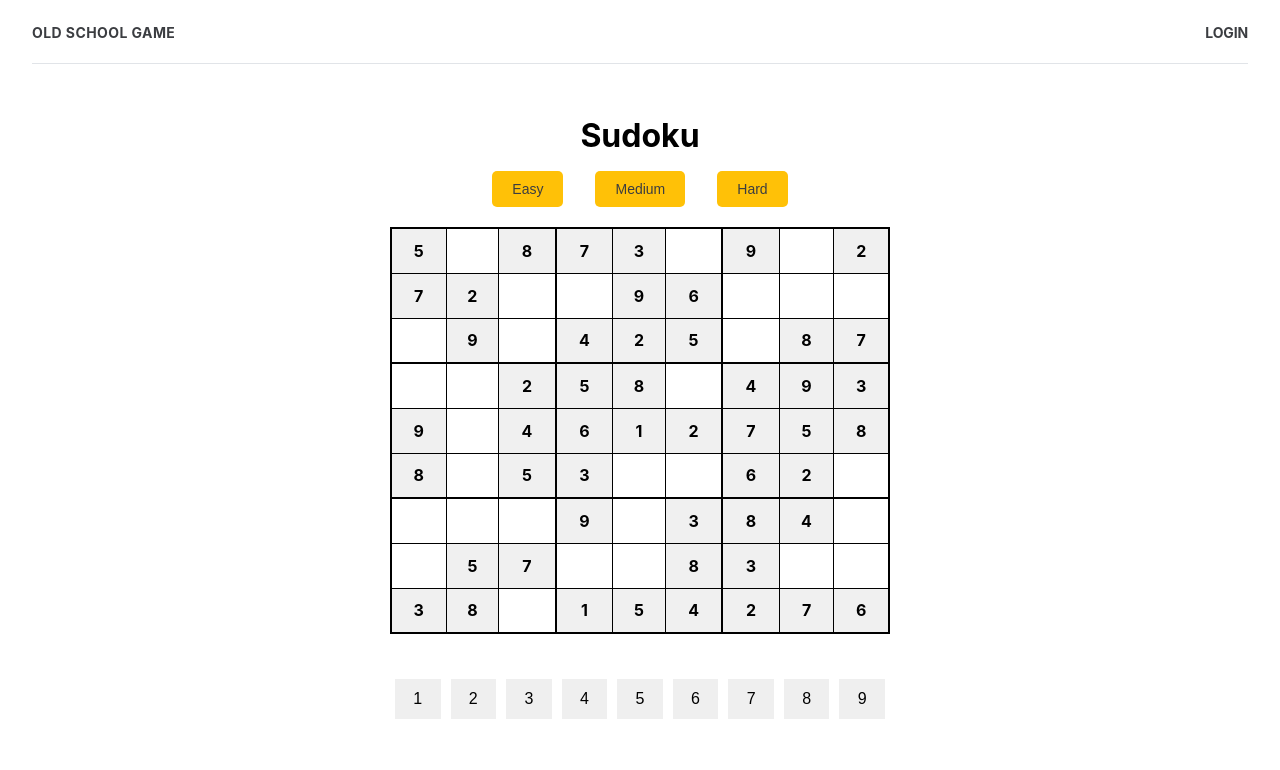
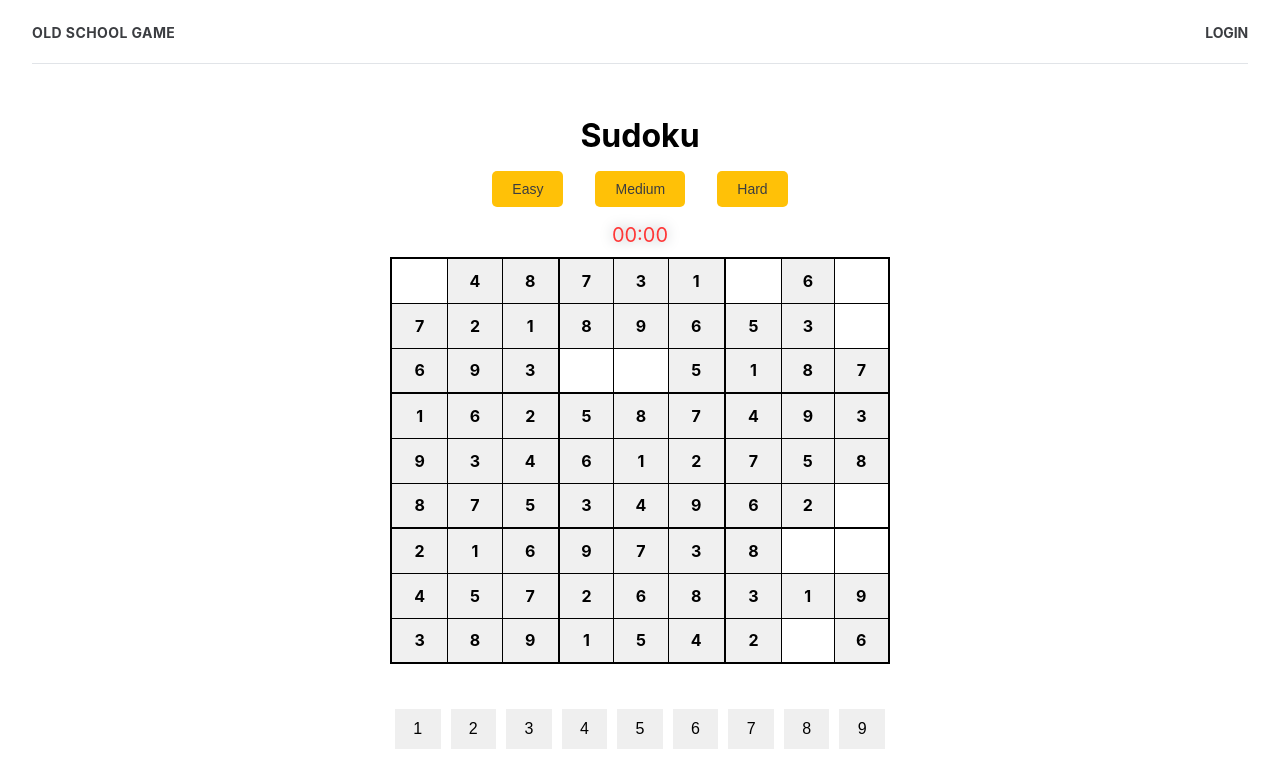
Before and after one commit to rishika174/Old-School-Game, a Next.js app: page /game/sudoku in a window 1280 px wide. Shown: the top 770 px of the page. Built offline with nearby package versions, Linux system fonts and the light colour scheme.

Commit message:
Timer Added

```diff
--- /dev/null
+++ b/src/app/game/sudoku/Sudoku.ts
@@ -0,0 +1,98 @@
+// Function to check if a number is valid in a given position
+const isValid = (grid: number[][], row: number, col: number, num: number) => {
+    for (let i = 0; i < 9; i++) {
+        // Check if the number already exists in the row, column, or 3x3 grid
+        if (grid[row][i] === num || grid[i][col] === num) return false;
+
+        // Check the 3x3 grid
+        const gridRow = 3 * Math.floor(row / 3) + Math.floor(i / 3);
+        const gridCol = 3 * Math.floor(col / 3) + (i % 3);
+        if (grid[gridRow][gridCol] === num) return false;
+    }
+    return true;
+};
+
+// Function to generate a full valid Sudoku grid using backtracking
+export const generateFullSudoku = () => {
+    const grid = Array.from({ length: 9 }, () => Array(9).fill(0));
+
+    // Function to fill the grid using backtracking
+    const fillGrid = (grid: number[][]): boolean => {
+        for (let row = 0; row < 9; row++) {
+            for (let col = 0; col < 9; col++) {
+                if (grid[row][col] === 0) {
+                    // Shuffle numbers 1-9 to place them randomly
+                    const nums = Array.from({ length: 9 }, (_, i) => i + 1).sort(() => Math.random() - 0.5);
+                    for (const num of nums) {
+                        if (isValid(grid, row, col, num)) {
+                            grid[row][col] = num;
+                            if (fillGrid(grid)) return true;
+                            grid[row][col] = 0; // Backtrack
+                        }
+                    }
+                    return false; // No valid number found, backtrack
+                }
+            }
+        }
+        return true; // Grid fully filled
+    };
+
+
+    fillGrid(grid);
+    return grid;
+};
+
+// Function to remove numbers to create a Sudoku puzzle with a specific difficulty
+export const removeNumbers = (grid: number[][], difficulty: "easy" | "medium" | "hard") => {
+    let attempts = difficulty === "easy" ? 10 : difficulty === "medium" ? 40 : 50;
+
+    while (attempts > 0) {
+        const row = Math.floor(Math.random() * 9);
+        const col = Math.floor(Math.random() * 9);
+
+        if (grid[row][col] !== 0) {
+            const backup = grid[row][col];
+            grid[row][col] = 0;
+
+            const gridCopy = grid.map(row => [...row]);
+
+            // If the puzzle still has a unique solution, continue; otherwise, restore the number
+            if (!hasUniqueSolution(gridCopy)) {
+                grid[row][col] = backup; // Restore the number if multiple solutions found
+            } else {
+                attempts--;
+            }
+        }
+    }
+
+    return grid;
+};
+
+// Function to check if the Sudoku has a unique solution (basic backtracking solver)
+const hasUniqueSolution = (grid: number[][]) => {
+    let solutionCount = 0;
+
+    const solve = (grid: number[][]): boolean => {
+        for (let row = 0; row < 9; row++) {
+            for (let col = 0; col < 9; col++) {
+                if (grid[row][col] === 0) {
+                    for (let num = 1; num <= 9; num++) {
+                        if (isValid(grid, row, col, num)) {
+                            grid[row][col] = num;
+                            if (solve(grid)) {
+                                solutionCount++;
+                                if (solutionCount > 1) return false; // More than one solution
+                            }
+                            grid[row][col] = 0;
+                        }
+                    }
+                    return false; // No solution found
+                }
+            }
+        }
+        return true; // Solution found
+    };
+
+    solve(grid);
+    return solutionCount === 1;
+};
--- a/src/app/game/sudoku/page.module.css
+++ b/src/app/game/sudoku/page.module.css
@@ -7,7 +7,7 @@
 
 .grid {
     border-collapse: collapse;
-    margin: 20px;
+    margin: 10px  20px  20px  20px;
 
     width: 100%;
     max-width: 500px;
@@ -106,6 +106,33 @@ tr:nth-child(3n) .cell {
     cursor: pointer;
 }
 
+.timerConatainer{
+    display: flex;
+    flex-direction: row;
+    align-items: center;
+    justify-content: center;
+    margin-top: 1rem;
+
+}
+
+.timer{
+    font-size: 20px;
+    color: var(--light-red);
+    filter: drop-shadow(0 0 0.40rem #A0A5AC);
+}
+
+.blink {
+    animation: blink-animation 1s steps(5, start) infinite;
+}
+
+@keyframes blink-animation {
+    to {
+        visibility: hidden;
+    }
+}
+
+
+
 .checkYourSolutionContainer {
     display: flex;
     flex-direction: column;
--- a/src/app/game/sudoku/page.tsx
+++ b/src/app/game/sudoku/page.tsx
@@ -1,116 +1,114 @@
 "use client";
 
-import { useState, useEffect } from "react";
+import { useState, useEffect, useCallback, useMemo, useRef } from "react";
 import styles from "./page.module.css";
+import { generateFullSudoku, removeNumbers } from "@/app/game/sudoku/Sudoku";
 
 export default function Home() {
-    // State for managing the current Sudoku puzzle
+    console.log("Rerender page....");
+
     const [sudoku, setSudoku] = useState<number[][]>([]);
-    // State for storing the initial unchangeable Sudoku puzzle
     const [initialSudoku, setInitialSudoku] = useState<number[][]>([]);
-    // State for tracking the currently selected cell in the Sudoku grid
     const [selectedCell, setSelectedCell] = useState<[number, number] | null>(null);
+    const [difficultyLevel, setDifficultyLevel] = useState<"easy" | "medium" | "hard">("easy");
+    const [message, setMessage] = useState<string>("");
+    const [sudokuAns, setSudokuAns] = useState<number[][]>([]);
+    const [time, setTime] = useState<number>(0);
+    const [isTimerActive, setIsTimerActive] = useState<boolean>(false);
+    const timerRef = useRef<NodeJS.Timeout | null>(null);
 
-    const [difficultyLevel, setDifficultyLevel] = useState< "easy" | "medium" | "hard" >('easy');
-    const [message, setMessage] = useState<string>('');
+    // Start the timer when a cell is clicked
+    const startTimer = useCallback(() => {
+        if (!isTimerActive) {
+            setIsTimerActive(true);
+            timerRef.current = setInterval(() => {
+                setTime((prevTime) => prevTime + 1);
+            }, 1000);
+        }
+    }, [isTimerActive]);
 
+    // Stop the timer when the solution is correct
+    const stopTimer = useCallback(() => {
+        setIsTimerActive(false);
+        if (timerRef.current) {
+            clearInterval(timerRef.current);
+        }
+    }, []);
 
-    // Function to check the entire Sudoku grid for a correct solution
-    const checkSolution = () => {
-        // Helper function to check if an array contains unique numbers 1-9
-        const isValidArray = (arr: number[]) => {
-            const filteredArr = arr.filter(num => num !== 0); // Remove 0s (empty cells)
-            const uniqueNumbers = new Set(filteredArr);
-            return filteredArr.length === uniqueNumbers.size && filteredArr.length === 9;
-        };
+    // Format time in mm:ss format
+    const formatTime = useCallback((time: number) => {
+        const minutes = Math.floor(time / 60).toString().padStart(2, "0");
+        const seconds = (time % 60).toString().padStart(2, "0");
+        return `${minutes}:${seconds}`;
+    }, []);
 
+    const checkSolution = useCallback(() => {
+        console.log(sudokuAns);
 
-        //
-        // // Check all columns
-        // for (let col = 0; col < 9; col++) {
-        //     const column = sudoku.map(row => row[col]);
-        //     if (!isValidArray(column)) {
-        //         setMessage(`Invalid solution! Check your columns ${1+col}. 🧐`);
-        //         return false;
-        //     }
-        // }
+        if (!sudokuAns || sudokuAns.length === 0) {
+            console.error("Sudoku solution is not initialized yet!");
+            setMessage("Sudoku answer grid is not ready yet. Please generate the puzzle first.");
+            return false;
+        }
 
-        // Check all 3x3 grids
-        for (let gridRow = 0; gridRow < 3; gridRow++) {
-            for (let gridCol = 0; gridCol < 3; gridCol++) {
-                const grid: number[] = [];
-                for (let row = gridRow * 3; row < gridRow * 3 + 3; row++) {
-                    for (let col = gridCol * 3; col < gridCol * 3 + 3; col++) {
-                        grid.push(sudoku[row][col]);
-                    }
-                }
-                if (!isValidArray(grid)) {
-                    setMessage(`Invalid solution! Check your ${1+gridRow}x${1+gridCol} grids. 🤔`);
+        for (let row = 0; row < 9; row++) {
+            for (let col = 0; col < 9; col++) {
+                if (sudoku[row][col] === 0 || sudoku[row][col] !== sudokuAns[row][col]) {
+                    setMessage(`Invalid solution! There's an error at row ${row + 1}, col ${col + 1}. 🤔`);
                     return false;
                 }
             }
         }
+        stopTimer(); // Stop the timer if the solution is correct
+        setMessage("Congratulations! Your solution is correct. 🥰");
+        return true;
+    }, [sudoku, sudokuAns, stopTimer]);
 
-        // Check all rows
-        for (let row = 0; row < 9; row++) {
-            if (!isValidArray(sudoku[row])) {
-                setMessage(`Invalid solution! Check your rows ${1+row}. 🧐`);
-                return false;
+    const generateSudoku = useCallback(() => {
+        const fullGrid = generateFullSudoku();
+        setSudokuAns(fullGrid.map((row) => [...row]));
+        return removeNumbers(fullGrid, difficultyLevel);
+    }, [difficultyLevel]);
+
+    useEffect(() => {
+        const puzzle = generateSudoku();
+        setSudoku(puzzle);
+        setInitialSudoku(puzzle.map((row) => [...row]));
+        setTime(0); // Reset timer on difficulty change
+        stopTimer(); // Stop the timer when a new puzzle is generated
+    }, [difficultyLevel, generateSudoku, stopTimer]);
+
+    const handleCellClick = useCallback((row: number, col: number) => {
+        if (initialSudoku[row][col] === 0) {
+            setSelectedCell([row, col]);
+            if (time <= 0) {
+                startTimer(); // Start the timer on the first click
             }
         }
+    }, [initialSudoku, time, startTimer]);
 
-        setMessage("Congratulations! Your solution is correct. 🥰");
-        return true;
-    };
-
-
-    console.log("Rerender page....");
-
-
-    // Main function to generate a medium-level Sudoku puzzle
-    const generateSudoku = () => {
-        const fullGrid = generateFullGrid(); // Generate the complete grid
-        return removeNumbers(fullGrid, difficultyLevel); // Remove numbers for medium difficulty
-    };
-
-    // Effect to initialize the Sudoku puzzle when the component mounts
-    useEffect(() => {
-        const puzzle = generateSudoku(); // Generate the puzzle
-        setSudoku(puzzle); // Set the current puzzle state
-        setInitialSudoku(puzzle.map(row => [...row])); // Store the initial puzzle as unchangeable cells
-    }, [difficultyLevel]);
-
-    // Handle when a cell is clicked
-    const handleCellClick = (row: number, col: number) => {
-        // Only allow changing the cell if it's not pre-filled
-        if (initialSudoku[row][col] === 0) {
-            setSelectedCell([row, col]);
-        }
-    };
-
-    // Handle when a number is selected from the number buttons
-    const handleNumberSelect = (number: number) => {
+    const handleNumberSelect = useCallback((number: number) => {
         if (selectedCell) {
             const [row, col] = selectedCell;
-            const newSudoku = [...sudoku]; // Clone the current puzzle
-            newSudoku[row][col] = number; // Update the selected cell with the new number
-            setSudoku(newSudoku); // Update the state with the new puzzle
+            const newSudoku = [...sudoku];
+            newSudoku[row][col] = number;
+            setSudoku(newSudoku);
         }
-    };
+    }, [selectedCell, sudoku]);
 
-    // Check if the cell is pre-filled and thus unchangeable
-    const isUnchangeable = (row: number, col: number) => {
-        return initialSudoku[row][col] !== 0; // If the initial puzzle value is not 0, it's unchangeable
-    };
+    const isUnchangeable = useCallback((row: number, col: number) => {
+        return initialSudoku[row][col] !== 0;
+    }, [initialSudoku]);
 
-    // Render each individual cell in the Sudoku grid
-    const renderCell = (row: number, col: number) => {
-        const value = sudoku[row][col]; // Get the value for the current cell
-
-        // Determine if the cell is selected or part of the same row, column, or 3x3 grid
+    const renderCell = useCallback(
+        (row: number, col: number) => {
+            const value = sudoku[row][col];
             const isSelected = selectedCell && selectedCell[0] === row && selectedCell[1] === col;
             const isSameRowOrColumn = selectedCell && (selectedCell[0] === row || selectedCell[1] === col);
-        const isInSameGrid = selectedCell && Math.floor(selectedCell[0] / 3) === Math.floor(row / 3) && Math.floor(selectedCell[1] / 3) === Math.floor(col / 3);
+            const isInSameGrid =
+                selectedCell &&
+                Math.floor(selectedCell[0] / 3) === Math.floor(row / 3) &&
+                Math.floor(selectedCell[1] / 3) === Math.floor(col / 3);
 
             return (
                 <td
@@ -118,34 +116,41 @@ export default function Home() {
                     className={`${styles.cell} ${isUnchangeable(row, col) ? styles.unchangeable : styles.changeable}`}
                     onClick={() => handleCellClick(row, col)}
                     style={{
-                    backgroundColor:  isSelected
-                        ? "lightblue" // Highlight the selected cell
+                        backgroundColor: isSelected
+                            ? "lightblue"
                             : isSameRowOrColumn || isInSameGrid
-                            ? "#d0f0d0" // Highlight the same row, column, or 3x3 grid cells
+                                ? "#d0f0d0"
                                 : isUnchangeable(row, col)
-                                ? "#f0f0f0" // Set background color for pre-filled cells
-                                : "white", // Default background for other cells
-                    border: isInSameGrid ? ' 1px solid var(--light-green)':'' // Inner grid border
+                                    ? "#f0f0f0"
+                                    : "white",
+                        border: isInSameGrid ? "1px solid var(--light-green)" : "",
                     }}
                 >
-                {value !== 0 ? value : ''} {/* Display the cell value if not 0 */}
+                    {value !== 0 ? value : ""}
                 </td>
             );
-    };
+        },
+        [sudoku, selectedCell, isUnchangeable, handleCellClick]
+    );
 
-    return (<>
+    return (
+        <>
             <div className={styles.container}>
-
                 <h1>Sudoku</h1>
 
                 <div className={styles.difficultyContainer}>
-                <button onClick={() => setDifficultyLevel('easy')}>Easy</button>
-                <button onClick={() => setDifficultyLevel('medium')}>Medium</button>
-                <button onClick={() => setDifficultyLevel('hard')}>Hard</button>
+                    <button onClick={() => setDifficultyLevel("easy")}>Easy</button>
+                    <button onClick={() => setDifficultyLevel("medium")}>Medium</button>
+                    <button onClick={() => setDifficultyLevel("hard")}>Hard</button>
                 </div>
 
-            {/* Sudoku grid */}
-            <table className={styles.grid}> {/* Outer border for Sudoku grid */}
+                <div className={styles.timerConatainer}>
+                    <p className={`${styles.timer} ${isTimerActive ? styles.blink : ""}`}>
+                        {formatTime(time)}
+                    </p>
+                </div>
+
+                <table className={styles.grid}>
                     <tbody>
                     {sudoku.map((row, rowIndex) => (
                         <tr key={rowIndex}>
@@ -155,138 +160,26 @@ export default function Home() {
                     </tbody>
                 </table>
 
-            {/* Number selection buttons */}
                 <div className={styles.numberSelect}>
-                {Array.from({length: 9}, (_, i) => i + 1).map((number) => (
+                    {Array.from({ length: 9 }, (_, i) => i + 1).map((number) => (
                         <button key={number} onClick={() => handleNumberSelect(number)} className={styles.numberButton}>
                             {number}
                         </button>
                     ))}
                 </div>
 
-
                 <div className={styles.checkYourSolutionContainer}>
                     <p>{message}</p>
                     <button onClick={() => checkSolution()}>Check your solution</button>
                 </div>
 
-
-            {/* Display Sudoku rules */}
                 <div className={styles.rules}>
                     <h3>Sudoku Rules</h3>
                     <p>1. Each row, column, and 3x3 grid must contain the numbers 1-9 without repetition.</p>
                     <p>2. Select a box to fill it with a number.</p>
                     <p>3. Pre-filled numbers cannot be changed.</p>
                 </div>
-
             </div>
         </>
     );
 }
-
-
-
-
-
-
-
-
-
-// Function to check if a number is valid in a given position
-const isValid = (grid: number[][], row: number, col: number, num: number) => {
-    for (let i = 0; i < 9; i++) {
-        // Check if the number already exists in the row, column, or 3x3 grid
-        if (grid[row][i] === num || grid[i][col] === num) return false;
-
-        // Check the 3x3 grid
-        const gridRow = 3 * Math.floor(row / 3) + Math.floor(i / 3);
-        const gridCol = 3 * Math.floor(col / 3) + (i % 3);
-        if (grid[gridRow][gridCol] === num) return false;
-    }
-    return true;
-};
-
-// Function to generate a full valid Sudoku grid using backtracking
-const generateFullGrid = () => {
-    const grid = Array.from({ length: 9 }, () => Array(9).fill(0));
-
-    // Function to fill the grid using backtracking
-    const fillGrid = (grid: number[][]): boolean => {
-        for (let row = 0; row < 9; row++) {
-            for (let col = 0; col < 9; col++) {
-                if (grid[row][col] === 0) {
-                    // Shuffle numbers 1-9 to place them randomly
-                    const nums = Array.from({ length: 9 }, (_, i) => i + 1).sort(() => Math.random() - 0.5);
-                    for (const num of nums) {
-                        if (isValid(grid, row, col, num)) {
-                            grid[row][col] = num;
-                            if (fillGrid(grid)) return true;
-                            grid[row][col] = 0; // Backtrack
-                        }
-                    }
-                    return false; // No valid number found, backtrack
-                }
-            }
-        }
-        return true; // Grid fully filled
-    };
-
-
-    fillGrid(grid);
-    return grid;
-};
-
-// Function to remove numbers to create a Sudoku puzzle with a specific difficulty
-const removeNumbers = (grid: number[][], difficulty: "easy" | "medium" | "hard") => {
-    let attempts = difficulty === "easy" ? 30 : difficulty === "medium" ? 40 : 50;
-
-    while (attempts > 0) {
-        const row = Math.floor(Math.random() * 9);
-        const col = Math.floor(Math.random() * 9);
-
-        if (grid[row][col] !== 0) {
-            const backup = grid[row][col];
-            grid[row][col] = 0;
-
-            const gridCopy = grid.map(row => [...row]);
-
-            // If the puzzle still has a unique solution, continue; otherwise, restore the number
-            if (!hasUniqueSolution(gridCopy)) {
-                grid[row][col] = backup; // Restore the number if multiple solutions found
-            } else {
-                attempts--;
-            }
-        }
-    }
-
-    return grid;
-};
-
-// Function to check if the Sudoku has a unique solution (basic backtracking solver)
-const hasUniqueSolution = (grid: number[][]) => {
-    let solutionCount = 0;
-
-    const solve = (grid: number[][]): boolean => {
-        for (let row = 0; row < 9; row++) {
-            for (let col = 0; col < 9; col++) {
-                if (grid[row][col] === 0) {
-                    for (let num = 1; num <= 9; num++) {
-                        if (isValid(grid, row, col, num)) {
-                            grid[row][col] = num;
-                            if (solve(grid)) {
-                                solutionCount++;
-                                if (solutionCount > 1) return false; // More than one solution
-                            }
-                            grid[row][col] = 0;
-                        }
-                    }
-                    return false; // No solution found
-                }
-            }
-        }
-        return true; // Solution found
-    };
-
-    solve(grid);
-    return solutionCount === 1;
-};
```
Lines whose indentation alone changed are shown as unchanged.
